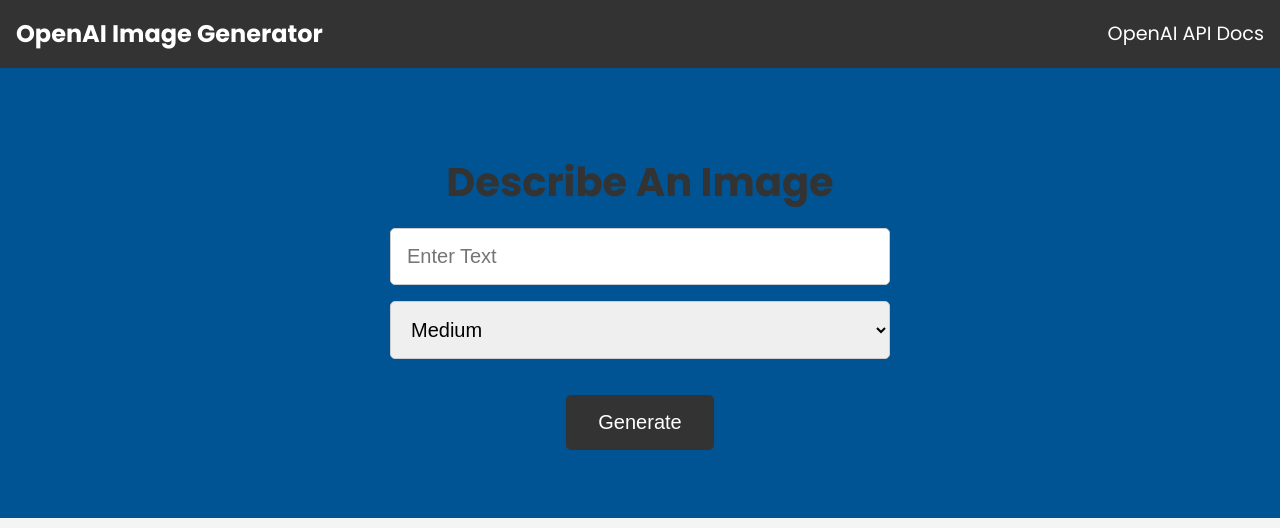
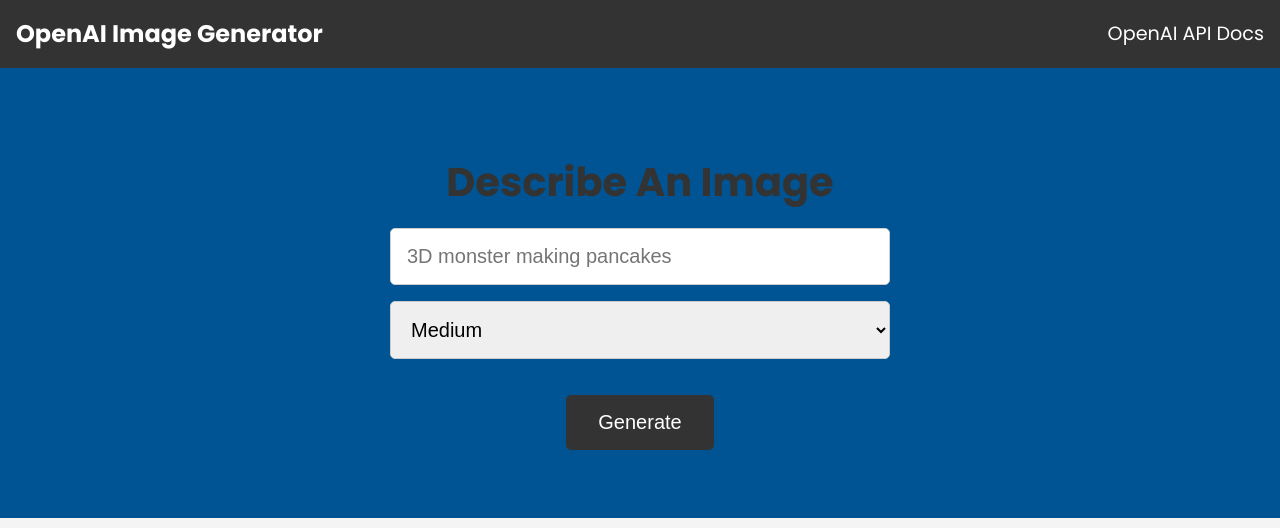
Before and after one commit to kaliadmen/openai_image_generator, a website: page public/index.html in a window 1280 px wide. Drawn offline with Linux system fonts and the light colour scheme.

Commit message:
Change placeholder

```diff
--- a/public/index.html
+++ b/public/index.html
@@ -33,7 +33,7 @@
         <form id="image-form">
             <h1>Describe An Image</h1>
             <div class="form-control">
-                <input type="text" id="prompt" placeholder="Enter Text" />
+                <input type="text" id="prompt" placeholder="3D monster making pancakes" />
             </div>
             <!-- size -->
             <div class="form-control">
```
